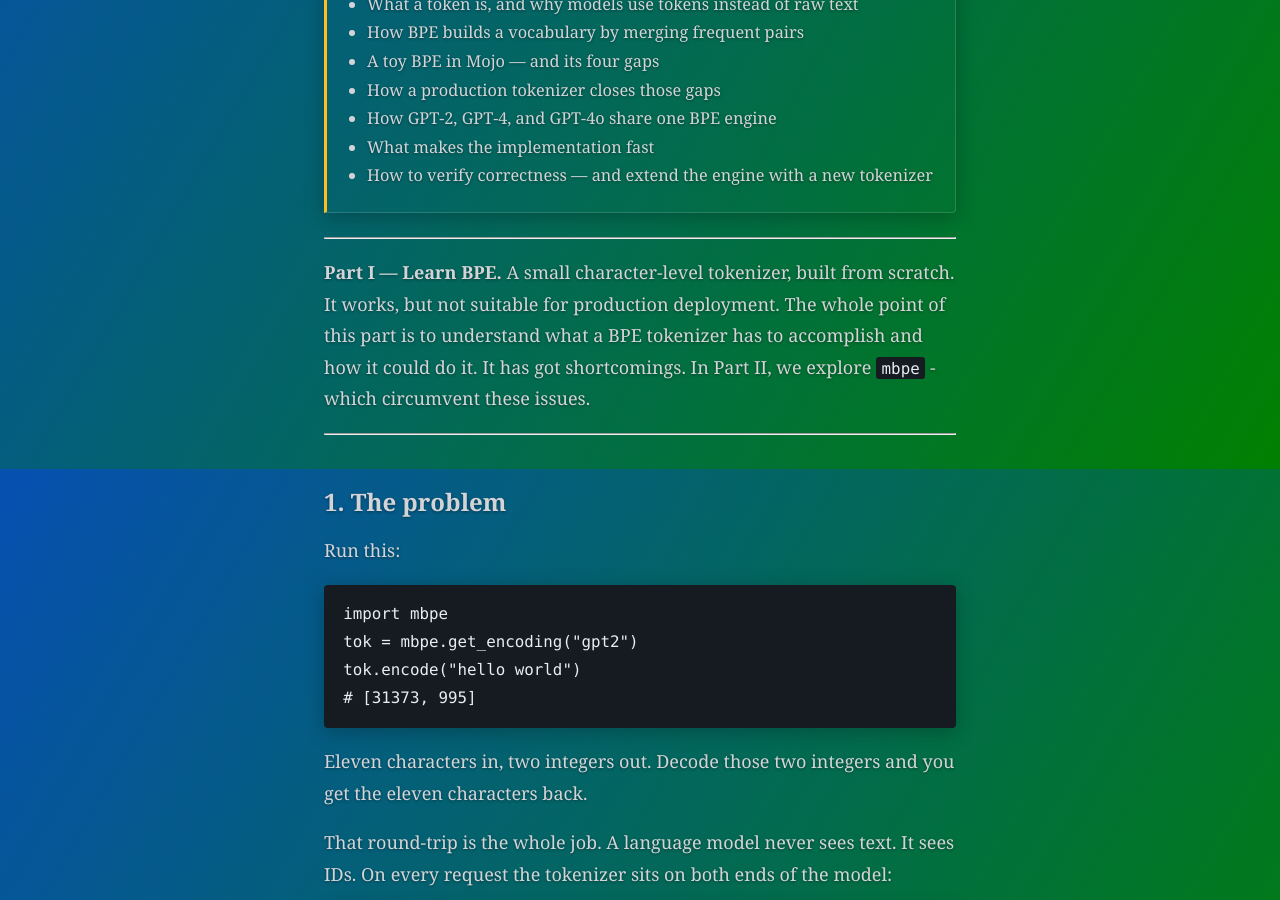
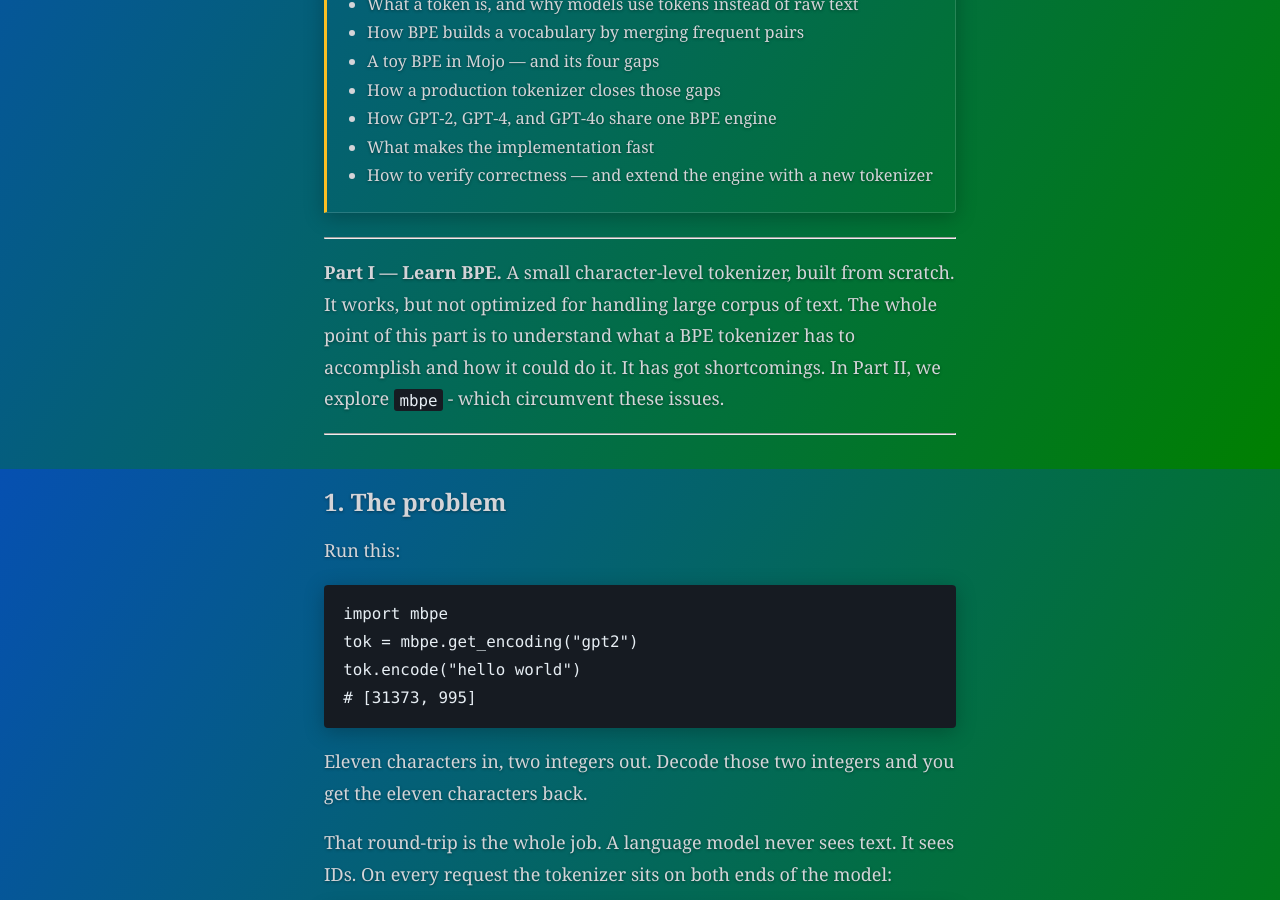
Before and after one commit to ratulb/tokens-to-transformers, a Jekyll site: the page built from _chapters/ch01-how-gpt-sees-your-text.md, in a window 1280 px wide and 900 px high, scrolled down 431 px. Built offline with Jekyll 4.4.1, drawn with Linux system fonts in a browser that asks for light colours.

Commit message:
Update ch01-how-gpt-sees-your-text.md

```diff
--- a/_chapters/ch01-how-gpt-sees-your-text.md
+++ b/_chapters/ch01-how-gpt-sees-your-text.md
@@ -23,7 +23,7 @@
 ---
 
 
-**Part I — Learn BPE.** A small character-level tokenizer, built from scratch. It works, but not suitable for production deployment. The whole point of this part is to understand what a BPE tokenizer has to accomplish and how it could do it. It has got shortcomings. In Part II, we explore `mbpe` - which circumvent these issues.
+**Part I — Learn BPE.** A small character-level tokenizer, built from scratch. It works, but not optimized for handling large corpus of text. The whole point of this part is to understand what a BPE tokenizer has to accomplish and how it could do it. It has got shortcomings. In Part II, we explore `mbpe` - which circumvent these issues.
 
 ---
 
```
